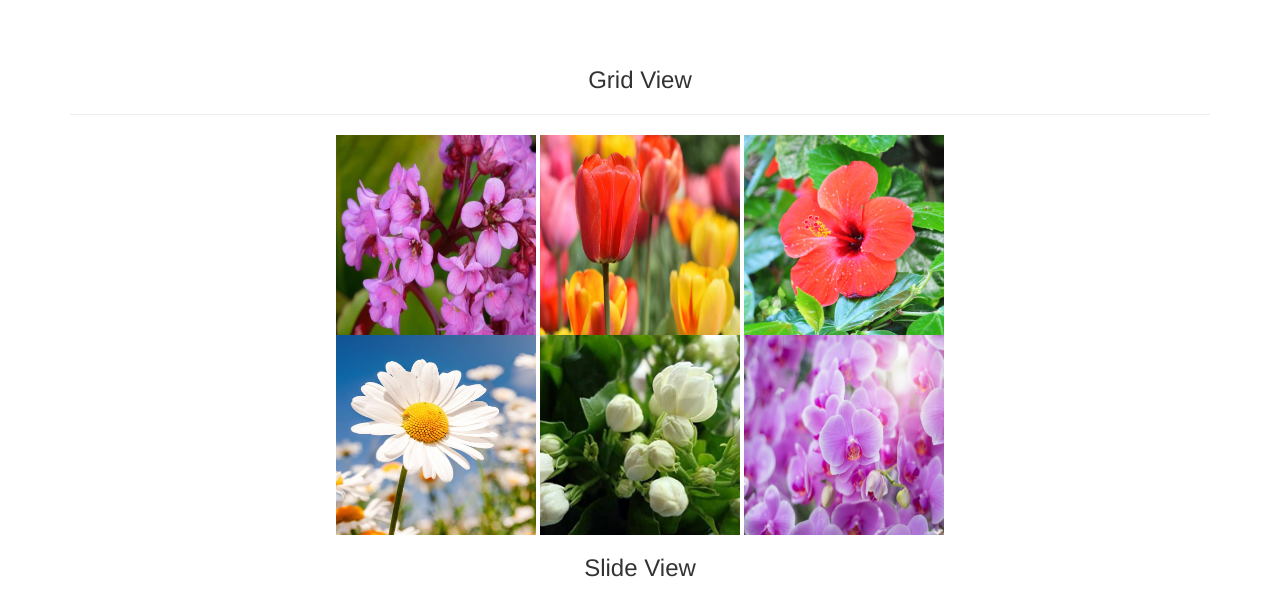
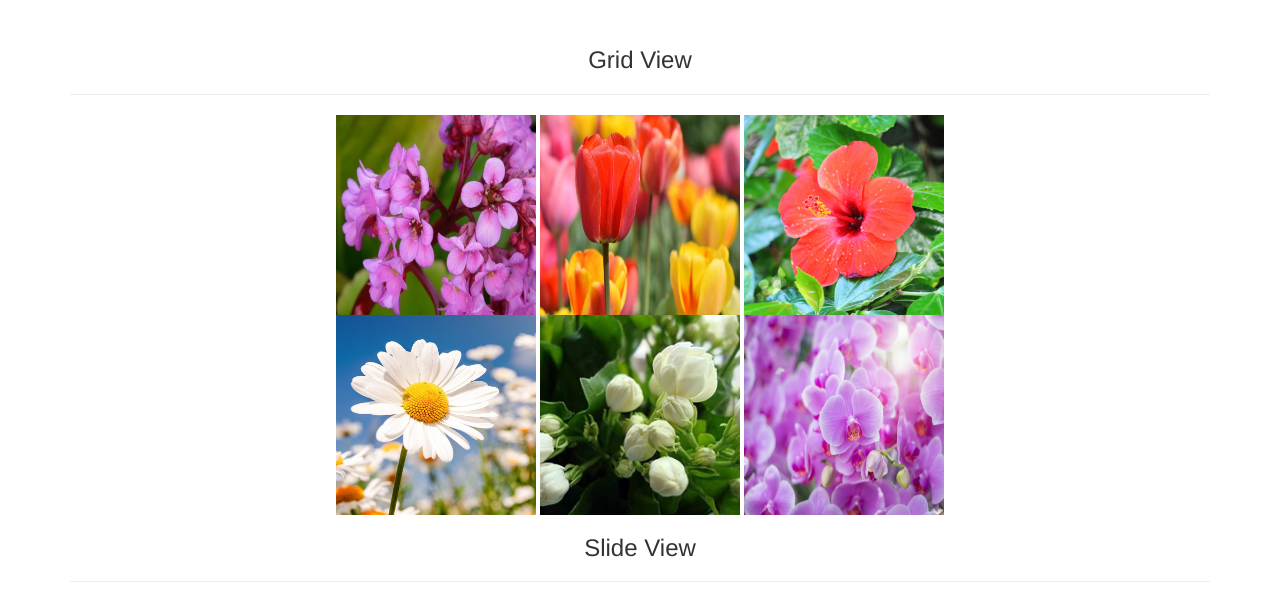
Before and after one commit to cyberbits99/Adv-P62, a plain HTML site: page index.html in a window 1280 px wide. Shown: the part 174-773 px from the top of the page. Drawn offline with nearby package versions, Linux system fonts and the light colour scheme; a web font is replaced by a local one.

Commit message:
Update style.css

```diff
--- a/style.css
+++ b/style.css
@@ -42,7 +42,8 @@ html{
 }
 
 #gridView{
-    padding-top: 40px;
+    padding-top: 20px;
+    width:fit-contents;
 }
 
 .imgs{
```
